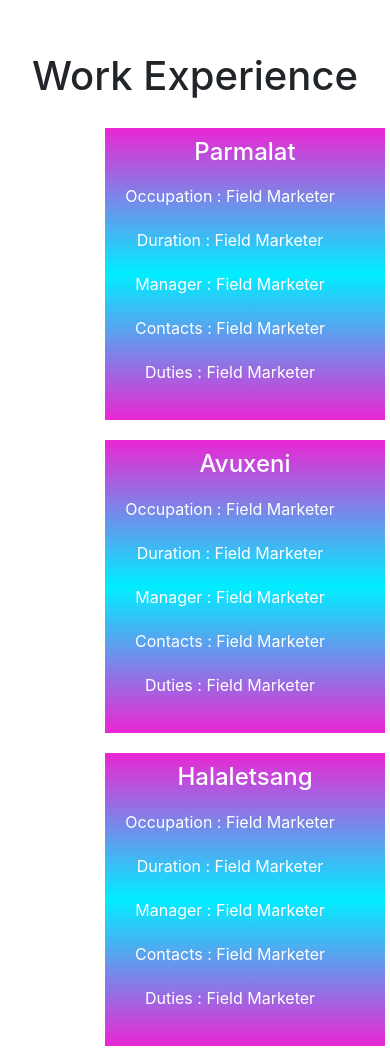
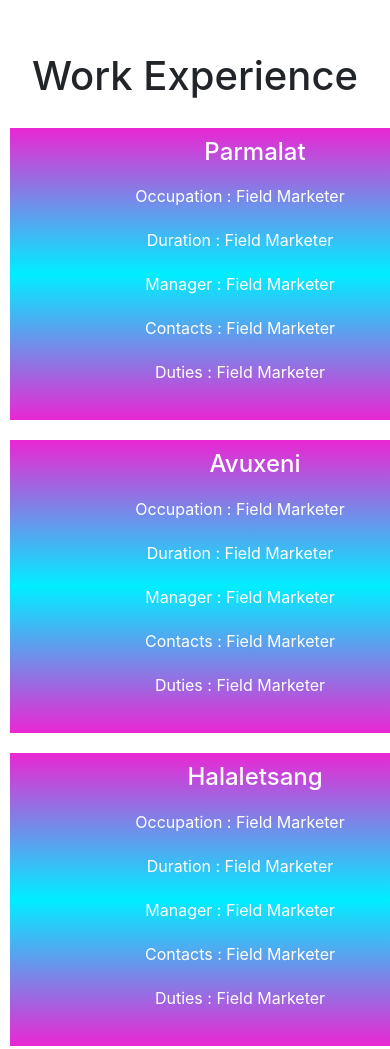
Before and after one commit to simonmataboge/thakaducv, a plain HTML site: page index.html in a window 390 px wide. Shown: the part 3680-4729 px from the top of the page. Drawn offline with nearby package versions, Linux system fonts and the light colour scheme.

Commit message:
Update index.css

```diff
--- a/index.css
+++ b/index.css
@@ -136,8 +136,8 @@ ul li{
 
 @media screen and (max-width:400px ) {
     .company {
-        margin-left: 100px;
-        width: 280px;
+        margin-left: 10px;
+        width: 490px;
     }
 }
 
```
